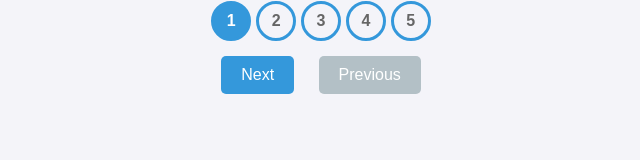
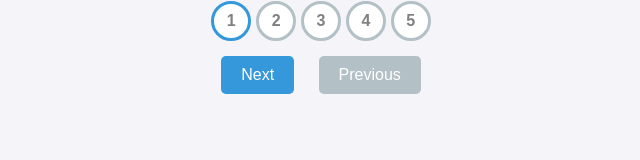
Before and after one commit to acciojob/progress-bar-Prathik-mishra, a website: page main.html in a window 1280 px wide. Shown: the whole page, without its empty margins (319-959 px from the left). Drawn offline with Linux system fonts and the light colour scheme.

Commit message:
created a submission

```diff
--- a/styles.css
+++ b/styles.css
@@ -1,4 +1,3 @@
-/*  your css code here. If applicable */
 *{
     box-sizing: border-box;
     padding: 0;
@@ -41,19 +40,17 @@ body{
     width: 40px;
     height: 40px;
     border-radius:50%;
-    background-color:#f4f4f9;
-    border: 3px solid #3498db;
+    background-color:white;
+    border: 3px solid #b3c0c6;
     display: flex;
     justify-content: center;
     align-items: center;
     font-weight: bold;
-    color:#666;
+    color:grey;
    transition: all 0.3s;
 }
 .active{
     border-color: #3498db;
-    background-color: #3498db;
-    color: white;
 }
 .btn{
     background-color: #3498db;
```
